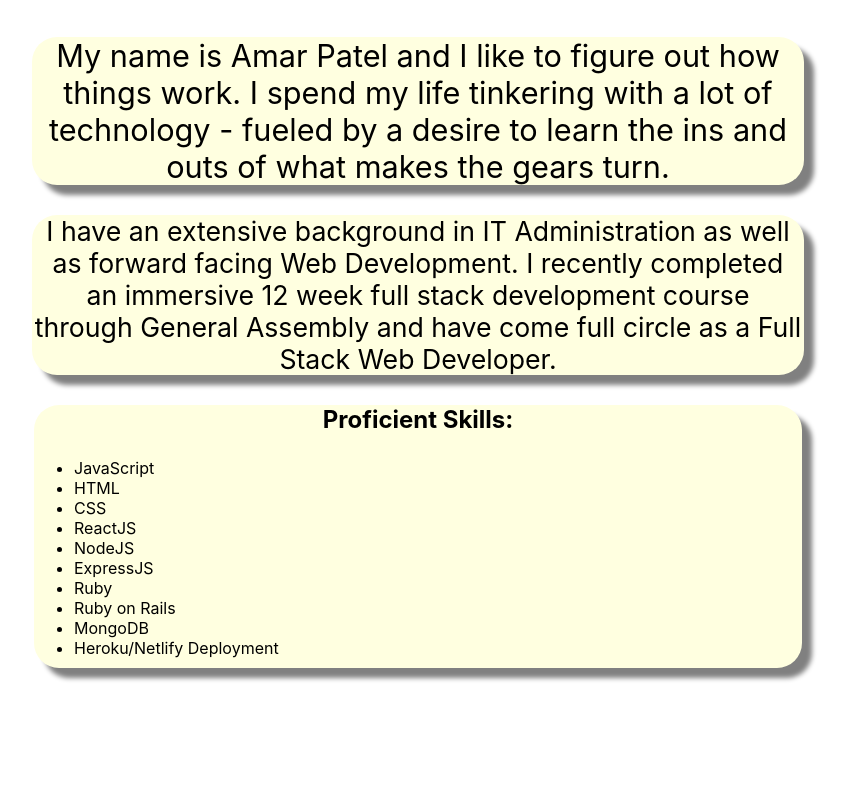
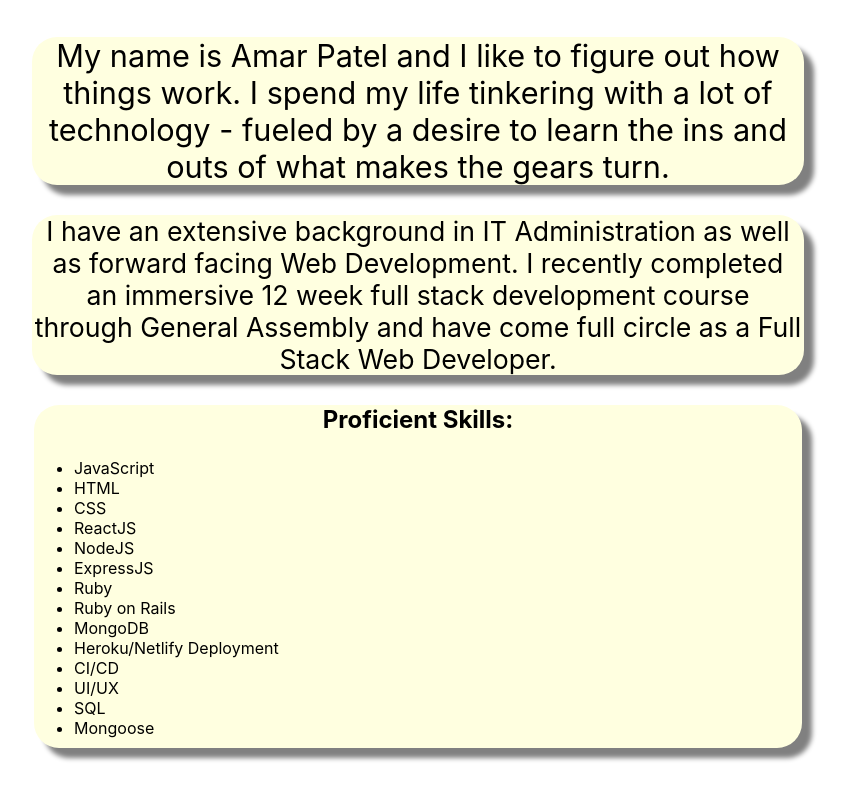
Before and after one commit to amarp86/amar-patel, a React (Create React App) app in the folder client/: page / in a window 1280 px wide. Shown: the part 1185-1985 px from the top of the page, without its empty margins (222-1070 px from the left). Before the commit the page ends 1953 px from the top, so only its background shows below. Built offline with nearby package versions, Linux system fonts and the light colour scheme; a web font is replaced by a local one.

Commit message:
added skills

```diff
--- a/client/src/components/Home.jsx
+++ b/client/src/components/Home.jsx
@@ -37,6 +37,10 @@ function Home(props) {
           <li>Ruby on Rails</li>
           <li>MongoDB</li>
           <li>Heroku/Netlify Deployment</li>
+          <li>CI/CD</li>
+          <li>UI/UX</li>
+          <li>SQL</li>
+          <li>Mongoose</li>
         </ul>
       </div>
     </div>
```
